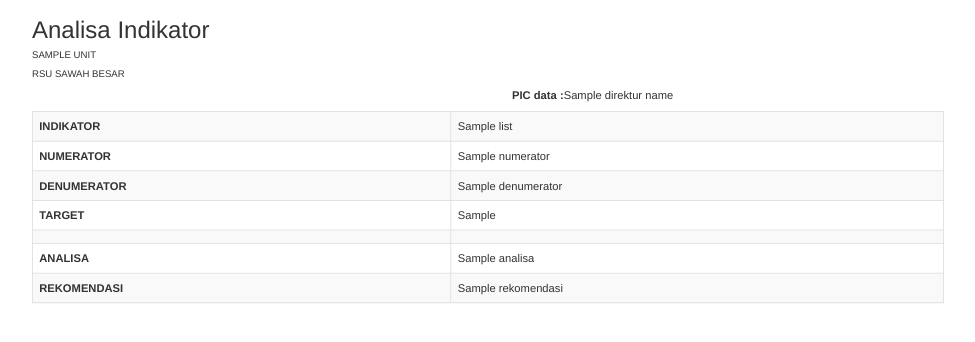
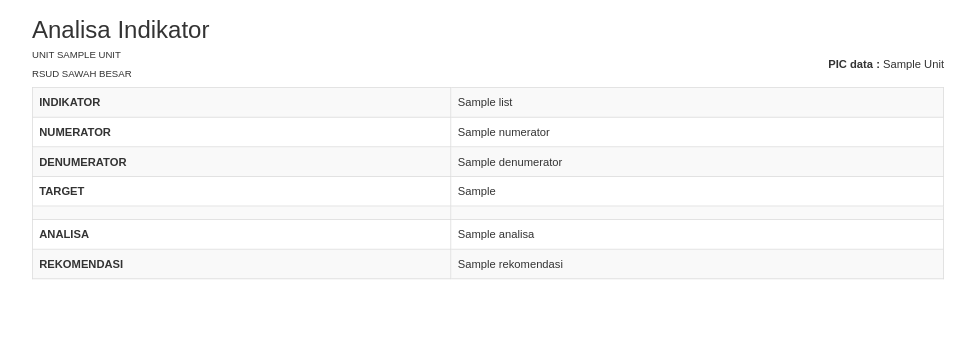
Before and after one commit to sopian27/synergy-report, a CodeIgniter app: the page made by application/views/analisa_indikator.php in a window 1280 px wide. Shown: the top 342 px of the page, without its empty margins (24-999 px from the left). Run offline with CodeIgniter, Linux system fonts and the light colour scheme; the template is opened without the code that fills it: most values are stand-ins (such as "Sample title", 1, 10 or a date in 2020).

Commit message:
fix report header

```diff
--- a/application/controllers/FormAController.php
+++ b/application/controllers/FormAController.php
@@ -16,6 +16,7 @@ class FormAController extends CI_Controller {
         $json = file_get_contents('php://input');
         $data = json_decode($json, true); // Decode JSON data to PHP array
         $data['title'] = "Report Form A ".$unit;
+        $data['unit']=$unit;
         $data['list']=$this->getHeaderDataFormA_get($unit);
         $html = $this->load->view('form_a', $data, true);
         $file_pdf = $data['title'];
--- a/application/controllers/FormBController.php
+++ b/application/controllers/FormBController.php
@@ -16,6 +16,7 @@ class FormBController extends CI_Controller {
         $json = file_get_contents('php://input');
         $data = json_decode($json, true); // Decode JSON data to PHP array
         $data['title'] = "Report Form B ".$unit;
+        $data['unit']=$unit;
         $data['list']=$this->getHeaderData_get($unit);
         $html = $this->load->view('form_b', $data, true);
         $file_pdf = $data['title'];
--- a/application/views/analisa_indikator.php
+++ b/application/views/analisa_indikator.php
@@ -13,6 +13,7 @@
         transform: scale(0.8);
         /* Adjust the scale as needed */
         transform-origin: top left;
+        font-family: Arial, sans-serif;
     }
 
     table {
@@ -32,14 +33,14 @@
 
 <body>
     <div class="container">
-        <div class="row">
+        <div class="row" style="display: flex; align-items: center;">
             <div class="col-xs-12 col-md-6">
                 <h2>Analisa Indikator</h2>
-                <h6><?=strtoupper(preg_replace('/([a-z])([A-Z])/', '$1 $2', $unit));?></h6>
-                <h6>RSU SAWAH BESAR</h6>
+                <h6>UNIT <?=strtoupper(preg_replace('/([a-z])([A-Z])/', '$1 $2', $unit));?></h6>
+                <h6>RSUD SAWAH BESAR</h6>
             </div>
-            <div class="col-xs-12 col-md-6" style="margin-left:600px;">
-                <p><b>PIC data :</b><?=$direkturName?></p>
+            <div class="col-xs-12 col-md-6" style="text-align: right;margin-top:60px">
+                <p><b>PIC data :</b> <?=ucwords(strtolower(preg_replace('/([a-z])([A-Z])/', '$1 $2', $unit)))?></p>
             </div>
         </div>
         <table class="table table-striped table-bordered">
--- a/application/views/form_a.php
+++ b/application/views/form_a.php
@@ -22,12 +22,12 @@
                 <h2>Form A</h2>
                 <h4>SENSUS HARIAN</h4>
                 <h5>PEMANTAUAN INDIKATOR MUTU PELAYANAN</h5>
-                <h6>Instalasi Rawat Jalan</h6>
-                <h6>RSU SAWAH BESAR</h6>
+                <h6>INSTALASI <?=strtoupper(preg_replace('/([a-z])([A-Z])/', '$1 $2', $unit));?></h6>
+                <h6>RSUD SAWAH BESAR</h6>
             </div>
             <div class="col-xs-12 col-md-6" style="margin-left:600px;">
                 <p><b>Bulan :</b><?= $monthSelectedName ?></p>
-                <p><b>PIC data :</b><?=$direkturName?></p>
+                <p><b>PIC data :</b> <?=ucwords(strtolower(preg_replace('/([a-z])([A-Z])/', '$1 $2', $unit)))?></p>
                 <p><b>Tanggal dilaporkan :</b> <?= $todayDate ?></p>
             </div>
         </div>
--- a/application/views/form_b.php
+++ b/application/views/form_b.php
@@ -21,12 +21,12 @@
             <div class="col-xs-12 col-md-6">
                 <h2>Form B</h2>
                 <h4>LAPORAN BULANAN UNIT</h4>
-                <h6>Instalasi Rawat Jalan</h6>
+                <h6>INSTALASI <?=strtoupper(preg_replace('/([a-z])([A-Z])/', '$1 $2', $unit));?></h6>
                 <h6>RSU SAWAH BESAR</h6>
             </div>
             <div class="col-xs-12 col-md-6" style="margin-left:600px;">
                 <p><b>Bulan :</b><?= $monthSelectedName ?></p>
-                <p><b>PIC data :</b><?=$direkturName?></p>
+                <p><b>PIC data :</b> <?=ucwords(strtolower(preg_replace('/([a-z])([A-Z])/', '$1 $2', $unit)))?></p>
                 <p><b>Tanggal dilaporkan :</b> <?= $todayDate ?></p>
             </div>
         </div>
--- a/application/views/form_c.php
+++ b/application/views/form_c.php
@@ -23,8 +23,8 @@
             <div class="col-xs-12 col-md-6">
                 <h2>Form C</h2>
                 <h4>REKAPITULASI PENCAPAIAN INDIKATOR MUTU RSUD SAWAH BESAR</h4>
-                <h6><?=strtoupper(preg_replace('/([a-z])([A-Z])/', '$1 $2', $unit));?></h6>
-                <h6>RSU SAWAH BESAR</h6>
+                <h6>UNIT <?=strtoupper(preg_replace('/([a-z])([A-Z])/', '$1 $2', $unit));?></h6>
+                <h6>RSUD SAWAH BESAR</h6>
             </div>
         </div>
         <table class="table table-striped table-bordered">
--- a/application/views/lembar_pdsa.php
+++ b/application/views/lembar_pdsa.php
@@ -45,8 +45,8 @@
         <div class="row">
             <div class="col-xs-12 col-md-6">
                 <h2>Lembar Kerja Perbaikan Mutu dengan Metode PDSA</h2>
-                <h6><?=strtoupper(preg_replace('/([a-z])([A-Z])/', '$1 $2', $unit));?></h6>
-                <h6>RSU SAWAH BESAR</h6>
+                <h6>UNIT <?=strtoupper(preg_replace('/([a-z])([A-Z])/', '$1 $2', $unit));?></h6>
+                <h6>RSUD SAWAH BESAR</h6>
             </div>
         </div>
         <table>
```
Also changed, not shown: application/views/profile_indikator.php (+6 -5 lines).
